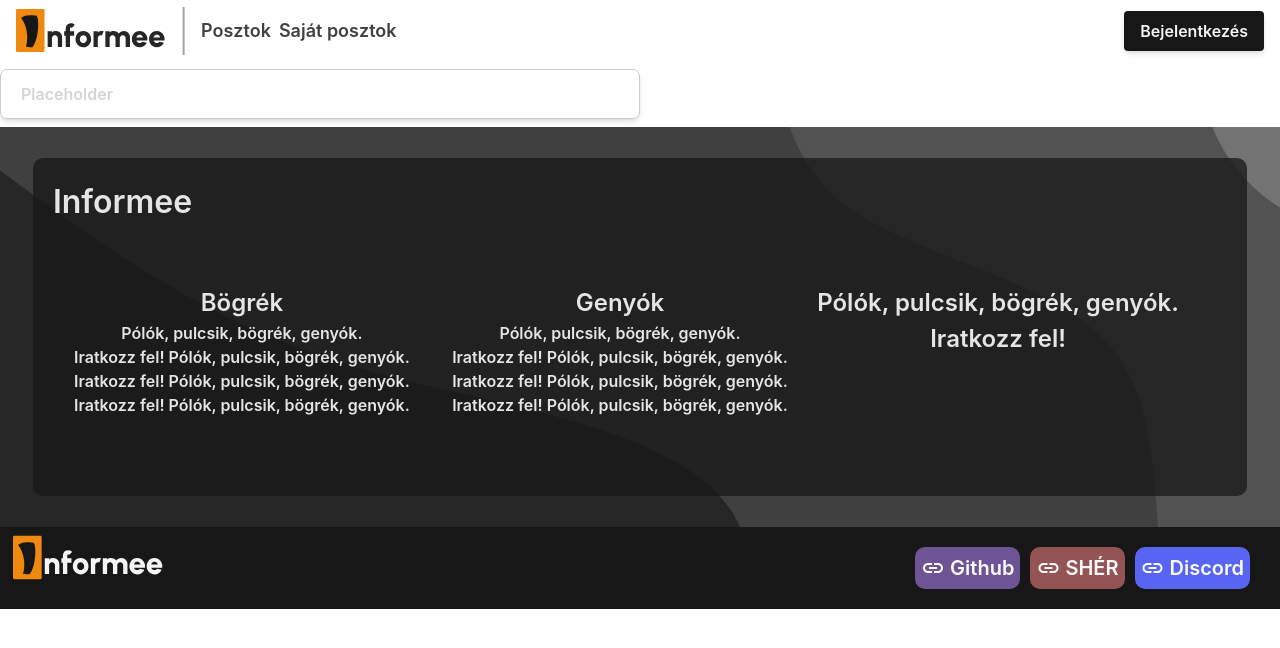
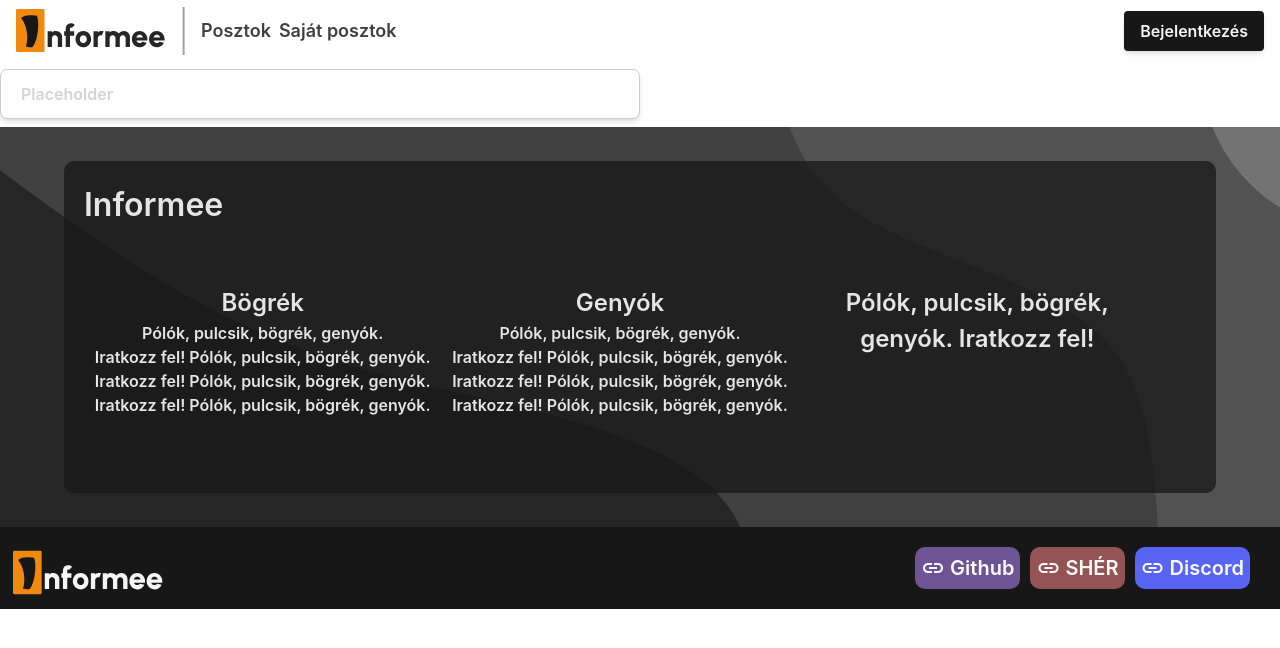
Before and after one commit to WR0NGTH3HU4/Informee, a Vue app: page / in a window 1280 px wide. Shown: the top 648 px of the page. Built offline with nearby package versions, Linux system fonts and the light colour scheme; what tailwindcss-animated would draw is missing.

Commit message:
Kijavítottam azt a hibát, hogy a footernek nem volt teteje

```diff
--- a/src/components/Footer.vue
+++ b/src/components/Footer.vue
@@ -29,7 +29,7 @@
     </footer>
     <div class="black-bar">
       <div class="footer-social">
-          <Feherlogo class="w-[150px]"/>
+          <Feherlogo class="w-[150px]" id="istenem"/>
           <ul>
             <li><a href="https://discord.com/"><linkButton class="DiscordButton" text="Discord"></linkButton></a></li>
             <li><a href="#"><linkButton class="ShareButton" text="SHÉR"></linkButton></a></li>
@@ -68,12 +68,12 @@
 
   <style scoped>
   .footer {
-
     background-image: url(../assets/hatterfooter.svg);
     display: flex;
     justify-content: space-around;
     align-items: center;
     height: 50%;
+    padding: 5%;
   }
 
   .footer-content {
@@ -172,4 +172,7 @@
 
 }
 
+#istenem{
+  margin-top: 15px;
+}
   </style>
```
